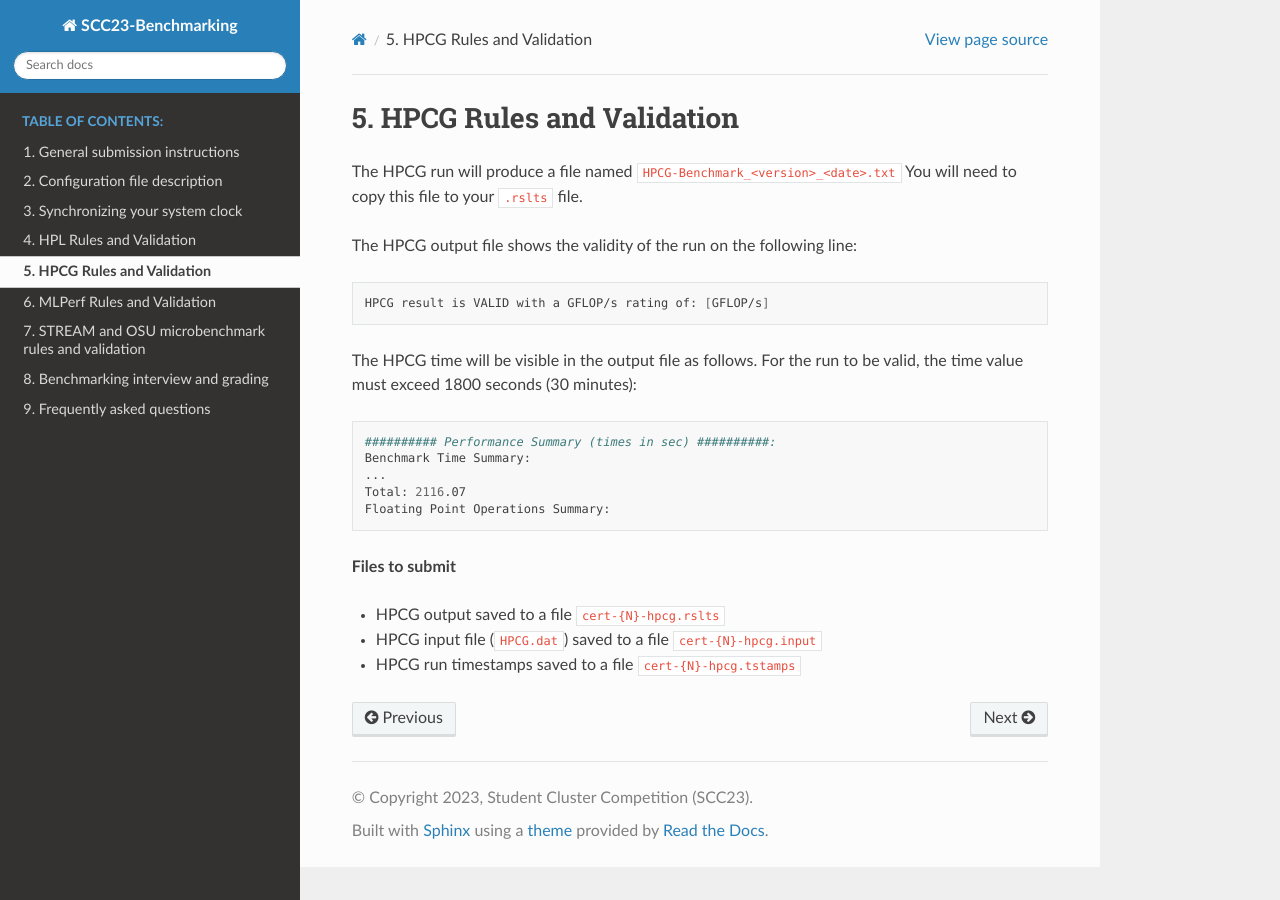
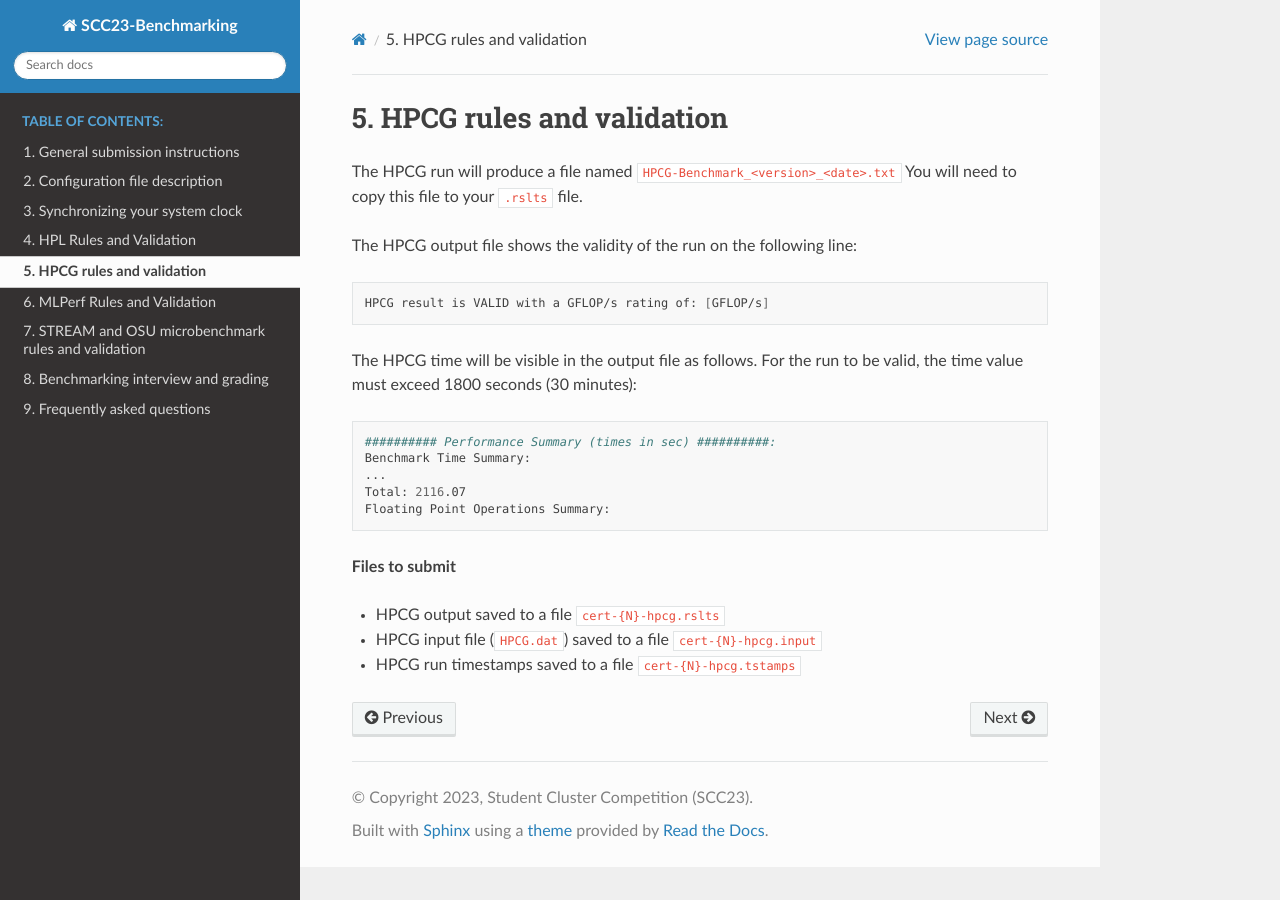
Before and after one commit to amaji/scc23-benchmarking, a Sphinx documentation site: the page built from source/benchmarks/hpcg.rst, in a window 1280 px wide. Built offline with Sphinx 7.4.7 and the Read the Docs theme 2.0.0, drawn with Linux system fonts in a browser that asks for light colours.

Commit message:
lowercase section titles

```diff
--- a/source/benchmarks/hpcg.rst
+++ b/source/benchmarks/hpcg.rst
@@ -1,4 +1,4 @@
-HPCG Rules and Validation
+HPCG rules and validation
 -------------------------
 
 The HPCG run will produce a file named ``HPCG-Benchmark_<version>_<date>.txt`` You will need  to copy this file to your ``.rslts`` file.
```
